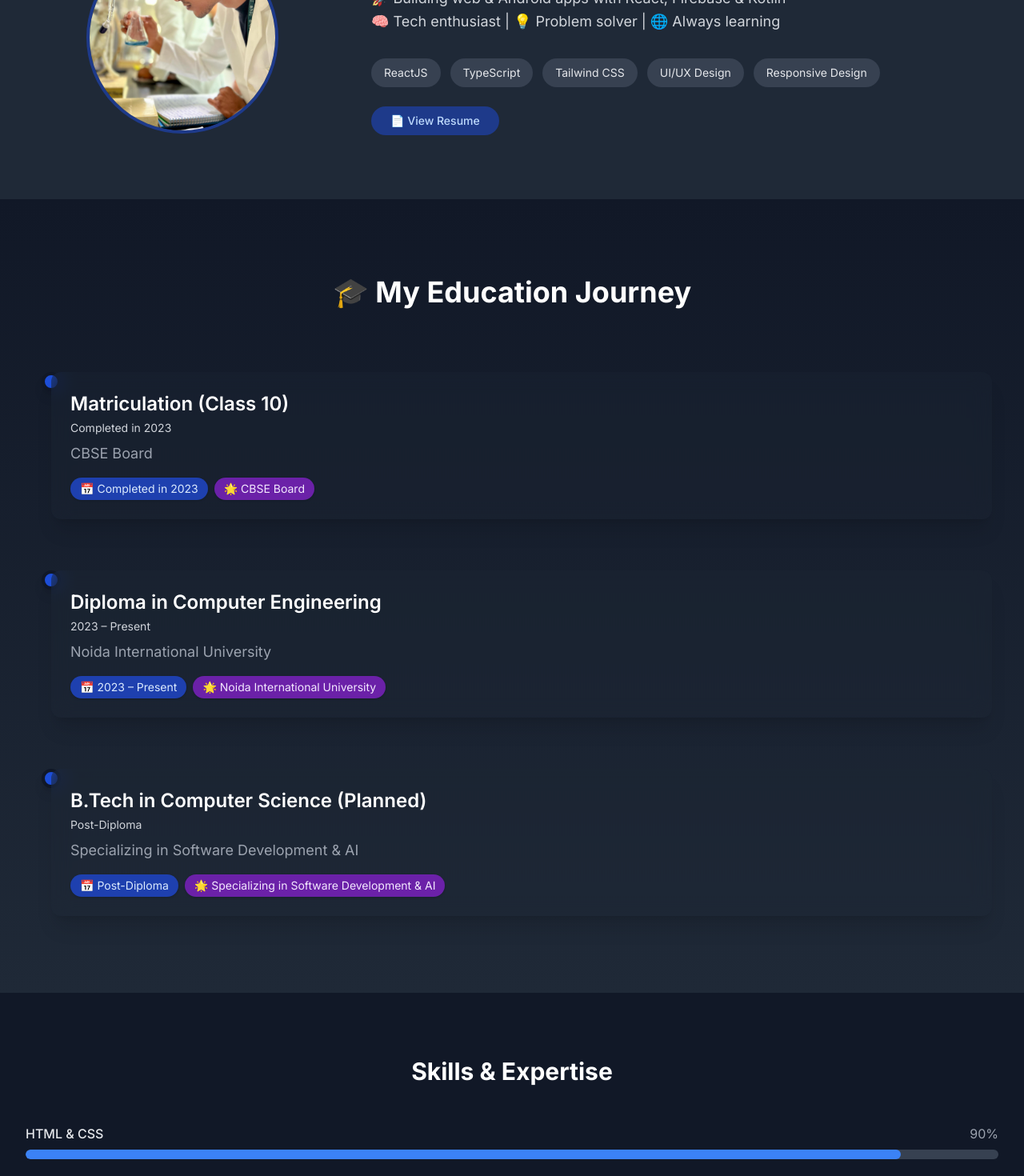
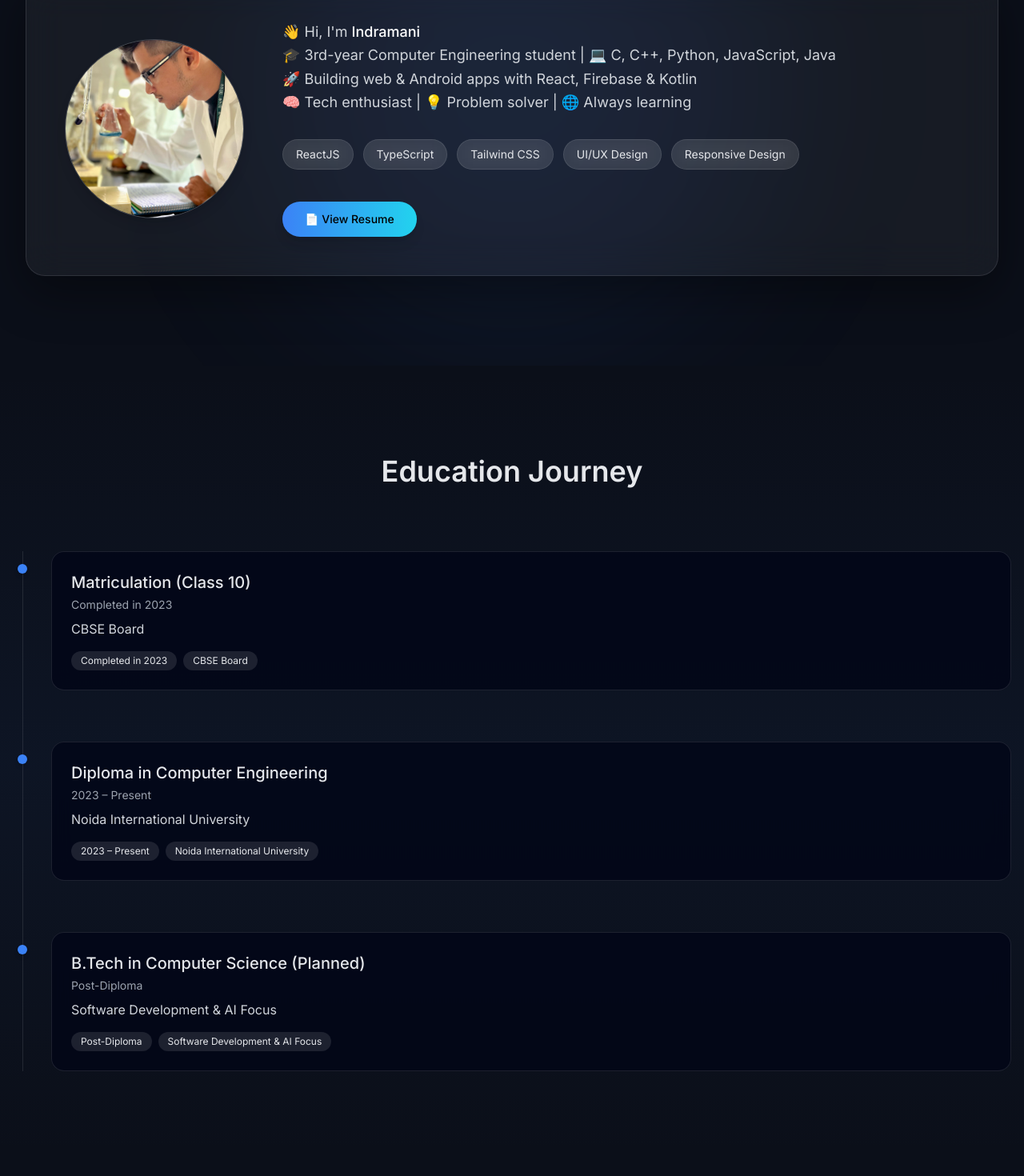
Before and after one commit to INDRAMANI538/Portfolio, a React (Vite) app: page / in a window 1280 px wide. Shown: the part 1040-2510 px from the top of the page at 80% size. Built offline with nearby package versions, Linux system fonts and the light colour scheme.

Commit message:
Added glassmorh design and changed background color to match other divs

```diff
--- a/src/components/About.tsx
+++ b/src/components/About.tsx
@@ -2,63 +2,107 @@ import React from 'react';
 
 const About: React.FC = () => {
   return (
-    <section id="about" className="py-20 px-4 bg-white dark:bg-gray-800">
-      <div className="container mx-auto max-w-4xl">
-        <h2 className="text-3xl font-bold mb-12 text-center text-gray-900 dark:text-white">
+    <section
+      id="about"
+      className="relative py-28 px-4 bg-[#0b0f19] text-gray-200"
+    >
+      <div className="container mx-auto max-w-5xl relative z-10">
+
+        {/* HEADING */}
+        <h2 className="text-4xl font-semibold text-center mb-16 tracking-tight">
           About Me
         </h2>
 
-        <div className="flex flex-col md:flex-row gap-10 items-center">
-          <div className="w-full md:w-1/3 flex justify-center">
-            <div className="w-60 h-60 rounded-full overflow-hidden border-4 border-blue-100 dark:border-blue-900">
+        {/* GLASS CARD */}
+        <div
+          className="
+            bg-white/5 backdrop-blur-xl
+            border border-white/10
+            rounded-3xl p-8 md:p-12
+            flex flex-col md:flex-row
+            gap-12 items-center
+            shadow-[0_20px_60px_rgba(0,0,0,0.4)]
+          "
+        >
+
+          {/* IMAGE */}
+          <div className="flex-shrink-0">
+            <div
+              className="
+                w-56 h-56 rounded-full overflow-hidden
+                border border-white/20
+                shadow-lg
+              "
+            >
               <img
-                src="/Screenshot 2025-05-09 052856.png" // Direct reference to image in public folder
+                src="/Screenshot 2025-05-09 052856.png"
                 alt="Indramani Singh"
                 className="w-full h-full object-cover"
               />
             </div>
           </div>
 
-          <div className="w-full md:w-2/3">
-            <p className="text-lg text-gray-700 dark:text-gray-300 mb-6 leading-relaxed">
-              👋 Hi, I'm Indramani<br />
+          {/* CONTENT */}
+          <div className="flex-1">
+
+            {/* TEXT */}
+            <p className="text-lg leading-relaxed text-gray-300 mb-8">
+              👋 Hi, I'm <span className="text-white font-medium">Indramani</span><br />
               🎓 3rd-year Computer Engineering student | 💻 C, C++, Python, JavaScript, Java<br />
               🚀 Building web & Android apps with React, Firebase & Kotlin<br />
               🧠 Tech enthusiast | 💡 Problem solver | 🌐 Always learning
             </p>
 
-            <div className="mt-8 flex flex-wrap gap-3">
-              <span className="px-4 py-2 bg-gray-100 dark:bg-gray-700 text-gray-800 dark:text-gray-200 rounded-full text-sm">
-                ReactJS
+            {/* TAGS */}
+            <div className="flex flex-wrap gap-3 mb-10">
+              {[
+                'ReactJS',
+                'TypeScript',
+                'Tailwind CSS',
+                'UI/UX Design',
+                'Responsive Design',
+              ].map((skill) => (
+                <span
+                  key={skill}
+                  className="
+                    px-4 py-2 text-sm rounded-full
+                    bg-white/10 text-gray-200
+                    border border-white/10
+                    backdrop-blur-md
+                  "
+                >
+                  {skill}
                 </span>
-              <span className="px-4 py-2 bg-gray-100 dark:bg-gray-700 text-gray-800 dark:text-gray-200 rounded-full text-sm">
-                TypeScript
-              </span>
-              <span className="px-4 py-2 bg-gray-100 dark:bg-gray-700 text-gray-800 dark:text-gray-200 rounded-full text-sm">
-                Tailwind CSS
-              </span>
-              <span className="px-4 py-2 bg-gray-100 dark:bg-gray-700 text-gray-800 dark:text-gray-200 rounded-full text-sm">
-                UI/UX Design
-              </span>
-              <span className="px-4 py-2 bg-gray-100 dark:bg-gray-700 text-gray-800 dark:text-gray-200 rounded-full text-sm">
-                Responsive Design
-              </span>
+              ))}
             </div>
 
-
-            <div className="mt-6">
+            {/* RESUME BUTTON */}
             <a
               href="https://drive.google.com/file/d/138qaXjImLi9AXd-jlLLWxLagv760qPtR/view?usp=sharing"
               target="_blank"
               rel="noopener noreferrer"
-                className="inline-block px-6 py-2 bg-blue-100 dark:bg-blue-900 text-blue-800 dark:text-blue-200 rounded-full text-sm font-medium hover:bg-blue-200 dark:hover:bg-blue-800 transition-colors"
+              className="
+                inline-flex items-center justify-center
+                px-7 py-3 rounded-full
+                text-sm font-medium
+                bg-gradient-to-r from-blue-500 to-cyan-400
+                text-black
+                hover:brightness-110
+                transition-all duration-300
+                shadow-lg
+              "
             >
               📄 View Resume
             </a>
-            </div>
 
           </div>
         </div>
+      </div>
+
+      {/* SUBTLE BACKGROUND GLOW */}
+      <div className="absolute inset-0 pointer-events-none">
+        <div className="absolute top-1/2 left-1/2 w-[600px] h-[600px] -translate-x-1/2 -translate-y-1/2
+                        bg-blue-500/10 blur-[120px] rounded-full" />
       </div>
     </section>
   );
--- a/src/components/Education.tsx
+++ b/src/components/Education.tsx
@@ -16,19 +16,19 @@ const educationTimeline = [
   {
     title: 'B.Tech in Computer Science (Planned)',
     date: 'Post-Diploma',
-    board: 'Specializing in Software Development & AI',
+    board: 'Software Development & AI Focus',
   },
 ];
 
 const itemVariants = {
-  hidden: { opacity: 0, y: 50 },
+  hidden: { opacity: 0, y: 40 },
   visible: (i: number) => ({
     opacity: 1,
     y: 0,
     transition: {
-      delay: i * 0.3,
-      duration: 0.8,
-      ease: 'easeInOut',
+      delay: i * 0.25,
+      duration: 0.7,
+      ease: 'easeOut',
     },
   }),
 };
@@ -37,18 +37,21 @@ const Education: React.FC = () => {
   return (
     <section
       id="education"
-      className="relative py-24 px-6 bg-gradient-to-b from-gray-100 to-gray-200 dark:from-gray-900 dark:to-gray-800 overflow-hidden"
+      className="relative bg-[#0b0f19] text-gray-200 py-28 overflow-hidden"
     >
-      {/* Scroll Progress Bar */}
-      {/* <div className="sticky top-0 h-1 w-full bg-gradient-to-r from-blue-500 to-purple-500 animate-pulse z-50" /> */}
+      <div className="container mx-auto px-4 max-w-4xl relative z-10">
 
-      <div className="container mx-auto max-w-3xl relative z-10">
-        <h2 className="text-4xl font-bold text-center mb-20 text-gray-900 dark:text-white">
-          🎓 My Education Journey
+        {/* HEADING */}
+        <h2 className="text-3xl md:text-4xl font-semibold text-center mb-20">
+          Education Journey
         </h2>
 
-        {/* Removed border-l-4 (vertical line) */}
-        <div className="relative pl-6 space-y-16">
+        {/* TIMELINE */}
+        <div className="relative space-y-16">
+
+          {/* Vertical Line */}
+          <div className="absolute left-3 top-0 h-full w-px bg-white/10" />
+
           {educationTimeline.map((edu, index) => (
             <motion.div
               key={index}
@@ -57,28 +60,45 @@ const Education: React.FC = () => {
               whileInView="visible"
               viewport={{ once: true }}
               variants={itemVariants}
-              className="relative"
+              className="relative pl-12"
             >
-              {/* Static timeline dot without animation */}
-              <span className="absolute -left-3 w-6 h-6 bg-blue-500 dark:bg-blue-700 border-4 border-white dark:border-gray-900 rounded-full shadow-lg" />
+              {/* DOT */}
+              <span className="absolute left-[6px] top-4 w-3 h-3 rounded-full bg-blue-500 shadow-md" />
 
-              <Tilt glareEnable={true} glareMaxOpacity={0.2} scale={1.02} tiltMaxAngleX={10} tiltMaxAngleY={10}>
-                <div className="bg-white/30 dark:bg-gray-800/30 backdrop-blur-md p-6 rounded-xl shadow-xl hover:shadow-2xl transition-shadow duration-500">
-                  <h3 className="text-2xl font-semibold text-gray-900 dark:text-white">
+              <Tilt
+                tiltMaxAngleX={8}
+                tiltMaxAngleY={8}
+                scale={1.01}
+                glareEnable={false}
+              >
+                <div
+                  className="
+                    bg-[#020617]/80 backdrop-blur-md
+                    border border-white/10
+                    rounded-2xl p-6
+                    transition-transform duration-300
+                    hover:scale-[1.02]
+                  "
+                >
+                  <h3 className="text-xl font-medium mb-1">
                     {edu.title}
                   </h3>
-                  <p className="text-gray-600 dark:text-gray-300 mt-1 text-sm">
+
+                  <p className="text-sm text-gray-400 mb-2">
                     {edu.date}
                   </p>
-                  <p className="text-gray-700 dark:text-gray-400 mt-2">
+
+                  <p className="text-base text-gray-300">
                     {edu.board}
                   </p>
-                  <div className="mt-4 flex gap-2">
-                    <span className="text-sm px-3 py-1 bg-blue-100 dark:bg-blue-800 text-blue-700 dark:text-blue-100 rounded-full shadow">
-                      📅 {edu.date}
+
+                  {/* TAGS */}
+                  <div className="mt-4 flex flex-wrap gap-2">
+                    <span className="text-xs px-3 py-1 rounded-full bg-white/10">
+                      {edu.date}
                     </span>
-                    <span className="text-sm px-3 py-1 bg-purple-100 dark:bg-purple-800 text-purple-700 dark:text-purple-100 rounded-full shadow">
-                      🌟 {edu.board}
+                    <span className="text-xs px-3 py-1 rounded-full bg-white/10">
+                      {edu.board}
                     </span>
                   </div>
                 </div>
@@ -87,6 +107,9 @@ const Education: React.FC = () => {
           ))}
         </div>
       </div>
+
+      {/* SUBTLE BACKGROUND GLOW */}
+      <div className="absolute inset-0 bg-gradient-to-b from-transparent via-blue-500/5 to-transparent pointer-events-none" />
     </section>
   );
 };
--- a/src/components/Projects.tsx
+++ b/src/components/Projects.tsx
@@ -11,74 +11,87 @@ interface Project {
   demo?: string;
 }
 
-const Projects: React.FC = () => {
-  const [hoveredProject, setHoveredProject] = useState<number | null>(null);
-
 const projects: Project[] = [
   {
     id: 1,
     title: 'Global Chat App',
-      description: 'A real-time chat application with user authentication, group chats, and media sharing.',
+    description: 'A real-time chat application with authentication, group chats, and media sharing.',
     image: 'image.png',
-      tags: ['React', 'Redux', 'Tailwind CSS', 'Node.js'],
+    tags: ['React', 'Redux', 'Tailwind', 'Node.js'],
     github: 'https://github.com/INDRAMANI538/Chatingapp',
-      demo: 'https://chatingapp-nd9d.onrender.com'
+    demo: 'https://chatingapp-nd9d.onrender.com',
   },
   {
     id: 2,
     title: 'Calculator App',
-      description: 'A simple yet powerful calculator app with a clean UI and basic mathematical functions.',
+    description: 'A clean and responsive calculator with essential math operations.',
     image: 'Screenshot 2025-05-09 065546.png',
-      tags: ['TypeScript', 'React', 'Firebase', 'TailwindCSS'],
+    tags: ['React', 'TypeScript', 'Firebase'],
     github: 'https://github.com/INDRAMANI538/INDRAcalculator',
-      demo: 'indracalculator.netlify.app'
+    demo: 'https://indracalculator.netlify.app',
   },
   {
     id: 3,
-      title: 'personal portfolio',
-      description: 'personal portfolio website to showcase my projects and skills.',
+    title: 'Personal Portfolio',
+    description: 'A modern portfolio website to showcase skills and projects.',
     image: 'Screenshot 2025-05-09 070051.png',
-      tags: ['React', 'D3.js', 'Node.js', 'MongoDB'],
+    tags: ['React', 'Tailwind', 'UI/UX'],
     github: 'https://github.com',
-      demo: 'https://portfolio-lihfwlxlo-indramani538s-projects.vercel.app/'
-    }
+    demo: 'https://portfolio-lihfwlxlo-indramani538s-projects.vercel.app/',
+  },
+  {
+    id: 4,
+    title: 'Society Management Portal',
+    description: 'A portal to manage residents, maintenance records, payments, and notices.',
+    image: 'Screenshot 2025-12-29 100213.png',
+    tags: ['React', 'Firebase', 'Role-based Access'],
+    github: 'https://github.com/INDRAMANI538/ShubhVilla',
+    demo: 'https://shubhvilla.onrender.com',
+  },
 ];
 
+const Projects: React.FC = () => {
+  const [showAll, setShowAll] = useState(false);
+
+  const visibleProjects = showAll ? projects : projects.slice(0, 3);
+
   return (
-    <section id="projects" className="py-20 px-4 bg-white dark:bg-gray-800">
-      <div className="container mx-auto max-w-5xl">
-        <h2 className="text-3xl font-bold mb-12 text-center text-gray-900 dark:text-white">
+    <section id="projects" className="bg-[#0b0f19] text-gray-200 py-20 px-4">
+      <div className="container mx-auto max-w-6xl">
+
+        {/* HEADING */}
+        <h2 className="text-3xl font-semibold text-center mb-12">
           Featured Projects
         </h2>
 
-        <div className="grid grid-cols-1 md:grid-cols-2 lg:grid-cols-3 gap-8">
-          {projects.map((project) => (
+        {/* GRID */}
+        <div className="grid gap-8 sm:grid-cols-2 lg:grid-cols-3">
+          {visibleProjects.map((project) => (
             <div
               key={project.id}
-              className="rounded-lg overflow-hidden bg-white dark:bg-gray-900 shadow-md hover:shadow-xl transition-all duration-300 border border-gray-100 dark:border-gray-700"
-              onMouseEnter={() => setHoveredProject(project.id)}
-              onMouseLeave={() => setHoveredProject(null)}
+              className="bg-[#020617] border border-white/10 rounded-2xl overflow-hidden
+                         transition-transform duration-300 hover:scale-[1.03]"
             >
-              <div className="relative overflow-hidden h-48">
+              {/* IMAGE */}
+              <div className="relative group h-48 overflow-hidden">
                 <img
                   src={project.image}
                   alt={project.title}
-                  className={`w-full h-full object-cover transition-transform duration-700 ${
-                    hoveredProject === project.id ? 'scale-110' : 'scale-100'
-                  }`}
+                  className="w-full h-full object-cover transition-transform duration-500 group-hover:scale-110"
                 />
-                <div className={`absolute inset-0 bg-black bg-opacity-50 flex items-center justify-center gap-4 transition-opacity duration-300 ${
-                  hoveredProject === project.id ? 'opacity-100' : 'opacity-0'
-                }`}>
+
+                {/* HOVER LINKS */}
+                <div className="absolute inset-0 bg-black/60 opacity-0
+                                group-hover:opacity-100 transition
+                                flex items-center justify-center gap-4">
                   {project.github && (
                     <a
                       href={project.github}
                       target="_blank"
                       rel="noopener noreferrer"
-                      className="p-2 rounded-full bg-white text-gray-900 hover:bg-gray-200 transition-colors"
-                      aria-label="GitHub Repository"
+                      className="p-3 rounded-full bg-white text-black hover:scale-110 transition"
                     >
-                      <Github size={20} />
+                      <Github size={18} />
                     </a>
                   )}
                   {project.demo && (
@@ -86,23 +99,29 @@ const Projects: React.FC = () => {
                       href={project.demo}
                       target="_blank"
                       rel="noopener noreferrer"
-                      className="p-2 rounded-full bg-white text-gray-900 hover:bg-gray-200 transition-colors"
-                      aria-label="Live Demo"
+                      className="p-3 rounded-full bg-white text-black hover:scale-110 transition"
                     >
-                      <ExternalLink size={20} />
+                      <ExternalLink size={18} />
                     </a>
                   )}
                 </div>
               </div>
 
+              {/* CONTENT */}
               <div className="p-6">
-                <h3 className="text-xl font-semibold mb-2 text-gray-900 dark:text-white">{project.title}</h3>
-                <p className="text-gray-700 dark:text-gray-300 mb-4">{project.description}</p>
+                <h3 className="text-xl font-semibold mb-2">
+                  {project.title}
+                </h3>
+                <p className="text-gray-400 text-sm mb-4">
+                  {project.description}
+                </p>
+
                 <div className="flex flex-wrap gap-2">
                   {project.tags.map((tag, index) => (
                     <span
                       key={index}
-                      className="px-3 py-1 text-xs rounded-full bg-blue-50 text-blue-700 dark:bg-blue-900 dark:text-blue-300"
+                      className="px-3 py-1 text-xs rounded-full
+                                 bg-white/10 text-gray-300"
                     >
                       {tag}
                     </span>
@@ -112,6 +131,21 @@ const Projects: React.FC = () => {
             </div>
           ))}
         </div>
+
+        {/* VIEW ALL BUTTON (INLINE EXPAND) */}
+        {!showAll && (
+          <div className="text-center mt-14">
+            <button
+              onClick={() => setShowAll(true)}
+              className="px-8 py-3 rounded-full
+                         bg-white/10 hover:bg-white/20
+                         transition text-white"
+            >
+              View All Projects
+            </button>
+          </div>
+        )}
+
       </div>
     </section>
   );
--- a/src/components/Skills.tsx
+++ b/src/components/Skills.tsx
@@ -1,53 +1,82 @@
-import React from 'react';
+import React, { useEffect, useState } from 'react';
 
 interface Skill {
   name: string;
-  level: number; // 0-100
-  color: string;
+  level: number; // 0–100
+  gradient: string;
 }
 
+const skills: Skill[] = [
+  { name: 'HTML & CSS', level: 90, gradient: 'from-blue-400 to-blue-600' },
+  { name: 'JavaScript', level: 85, gradient: 'from-yellow-400 to-yellow-600' },
+  { name: 'React', level: 88, gradient: 'from-cyan-400 to-cyan-600' },
+  { name: 'TypeScript', level: 80, gradient: 'from-blue-500 to-indigo-600' },
+  { name: 'UI / UX Design', level: 75, gradient: 'from-purple-400 to-pink-600' },
+  { name: 'Node.js', level: 70, gradient: 'from-green-400 to-emerald-600' },
+];
+
 const Skills: React.FC = () => {
-  const skills: Skill[] = [
-    { name: 'HTML & CSS', level: 90, color: 'bg-blue-500' },
-    { name: 'JavaScript', level: 85, color: 'bg-yellow-500' },
-    { name: 'React', level: 88, color: 'bg-cyan-500' },
-    { name: 'TypeScript', level: 80, color: 'bg-blue-600' },
-    { name: 'UI/UX Design', level: 75, color: 'bg-purple-500' },
-    { name: 'Node.js', level: 70, color: 'bg-green-600' },
-  ];
+  const [loaded, setLoaded] = useState(false);
+
+  useEffect(() => {
+    // trigger animation AFTER mount
+    const timer = setTimeout(() => setLoaded(true), 200);
+    return () => clearTimeout(timer);
+  }, []);
 
   return (
-    <section id="skills" className="py-20 px-4 bg-gray-50 dark:bg-gray-900">
-      <div className="container mx-auto max-w-4xl">
-        <h2 className="text-3xl font-bold mb-12 text-center text-gray-900 dark:text-white">
+    <section
+      id="skills"
+      className="py-24 px-4 bg-[#0b0f19] text-gray-200"
+    >
+      <div className="container mx-auto max-w-5xl">
+
+        {/* HEADING */}
+        <h2 className="text-4xl font-semibold text-center mb-16">
           Skills & Expertise
         </h2>
 
-        <div className="grid gap-y-8">
+        {/* GLASS CARD */}
+        <div className="grid gap-10">
           {skills.map((skill, index) => (
-            <div key={index} className="group">
-              <div className="flex justify-between mb-2">
-                <span className="text-gray-800 dark:text-gray-200 font-medium">{skill.name}</span>
-                <span className="text-gray-600 dark:text-gray-400">{skill.level}%</span>
+            <div
+              key={index}
+              className="
+                relative overflow-hidden
+                bg-white/5 backdrop-blur-xl
+                border border-white/10
+                rounded-2xl p-6
+                shadow-[0_0_40px_rgba(0,0,0,0.4)]
+              "
+            >
+              {/* TITLE */}
+              <div className="flex justify-between items-center mb-4">
+                <span className="text-lg font-medium">
+                  {skill.name}
+                </span>
+                <span className="text-sm text-gray-400">
+                  {skill.level}%
+                </span>
               </div>
-              <div className="w-full h-3 bg-gray-200 dark:bg-gray-700 rounded-full overflow-hidden">
+
+              {/* BAR BACKGROUND */}
+              <div className="w-full h-3 rounded-full bg-white/10 overflow-hidden">
+                {/* BAR FILL */}
                 <div
-                  className={`h-full ${skill.color} rounded-full transition-all duration-1000 ease-out group-hover:brightness-110`}
+                  className={`
+                    h-full rounded-full
+                    bg-gradient-to-r ${skill.gradient}
+                    transition-all duration-1000 ease-out
+                  `}
                   style={{
-                    width: '0%',
-                    animation: `progress-${index} 1.5s ease-out forwards 0.3s`
+                    width: loaded ? `${skill.level}%` : '0%',
                   }}
-                ></div>
+                />
               </div>
-              <style jsx>{`
-                @keyframes progress-${index} {
-                  0% { width: 0%; }
-                  100% { width: ${skill.level}%; }
-                }
-              `}</style>
             </div>
           ))}
         </div>
+
       </div>
     </section>
   );
```
Also changed, not shown: public/Screenshot 2025-12-29 100213.png (added). Lines whose indentation alone changed are shown as unchanged.
